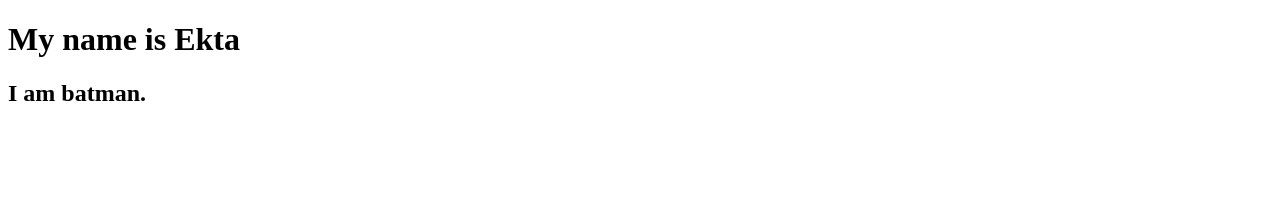
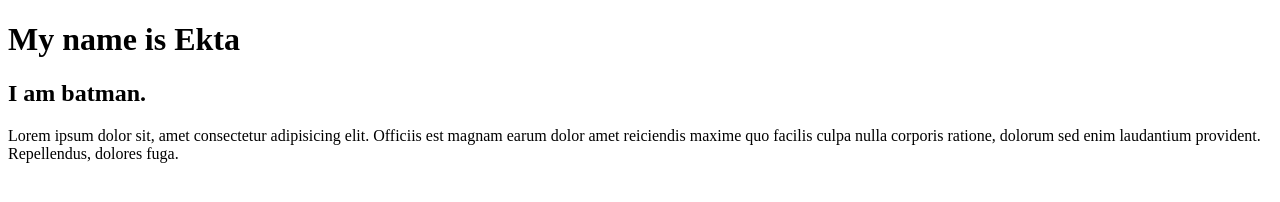
Before and after one commit to Abbhishekk/portfolio, a plain HTML site: page index.htm in a window 1280 px wide. Drawn offline with Linux system fonts and the light colour scheme.

Commit message:
Another change made

```diff
--- a/index.htm
+++ b/index.htm
@@ -8,5 +8,6 @@
 <body>
     <h1>My name is Ekta</h1>
     <h2>I am batman.</h2>
+    <p>Lorem ipsum dolor sit, amet consectetur adipisicing elit. Officiis est magnam earum dolor amet reiciendis maxime quo facilis culpa nulla corporis ratione, dolorum sed enim laudantium provident. Repellendus, dolores fuga.</p>
 </body>
 </html>
```
